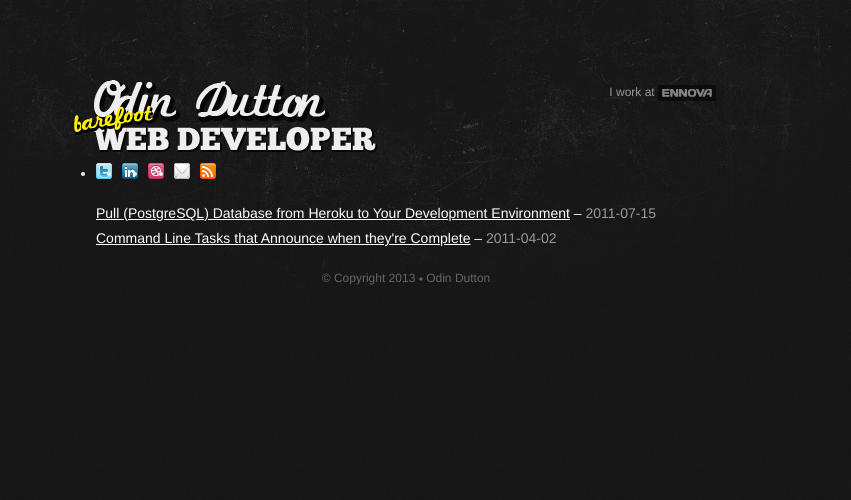
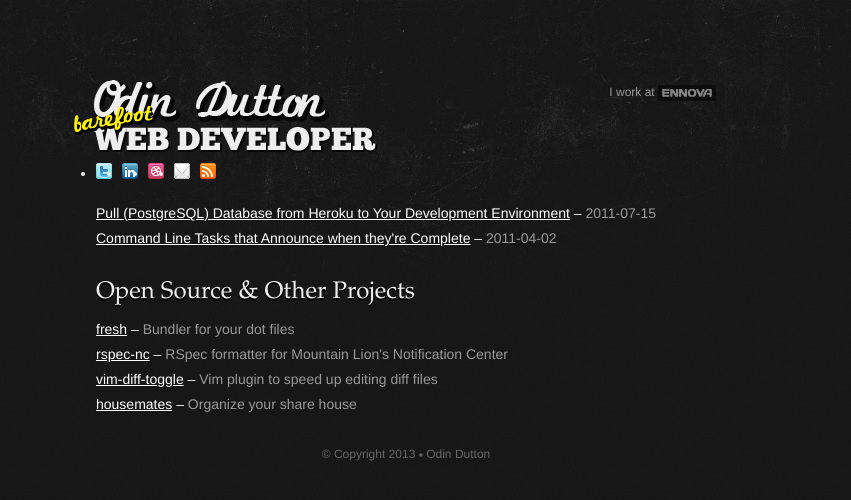
Before and after one commit to twe4ked/odindutton.com, a Jekyll site: the page built from index.html, in a window 1280 px wide. Shown: the top 500 px of the page, without its empty margins (234-1085 px from the left). Built offline with Jekyll 4.4.1, drawn with Linux system fonts in a browser that asks for light colours; Markdown is read by kramdown in place of the engine named in the settings; comment, search, counter and statistics services are not loaded.

Commit message:
Add projects section to the index page.

```diff
--- a/assets/stylesheets/style.css
+++ b/assets/stylesheets/style.css
@@ -138,11 +138,25 @@ ul#social li a:active {
   top: 1px;
 }
 
-section#posts {
-  margin-bottom: 20px;
+section #projects article span {
+  color: #999;
 }
 
-section#posts article {
+h2.projects {
+  text-shadow: 0 2px 0 #000;
+}
+
+h2.projects span.amp {
+  font-size: 26px;
+}
+
+section#posts,
+section#projects {
+  margin-bottom: 30px;
+}
+
+section#posts article,
+section#projects article {
   margin-bottom: 5px;
 }
 
@@ -150,7 +164,8 @@ section#posts article time {
   color: #999;
 }
 
-section#posts article {
+section#posts article,
+section#projects article {
   margin-bottom:5px;
 }
 
--- a/index.html
+++ b/index.html
@@ -12,3 +12,31 @@ site_index: true
     </article>
   {% endfor %}
 </section>
+
+<h2 class=projects>Open Source <span class=amp>&amp;</span> Other Projects</h2>
+
+<section id=projects>
+  <article>
+    <a href=https://github.com/freshshell/fresh>fresh</a>
+    &ndash;
+    <span>Bundler for your dot files</span>
+  </article>
+
+  <article>
+    <a href=https://github.com/twe4ked/rspec-nc>rspec-nc</a>
+    &ndash;
+    <span>RSpec formatter for Mountain Lion's Notification Center</span>
+  </article>
+
+  <article>
+    <a href=https://github.com/twe4ked/vim-diff-toggle>vim-diff-toggle</a>
+    &ndash;
+    <span>Vim plugin to speed up editing diff files</span>
+  </article>
+
+  <article>
+    <a href=http://housemat.es>housemates</a>
+    &ndash;
+    <span>Organize your share house</span>
+  </article>
+</section>
```
